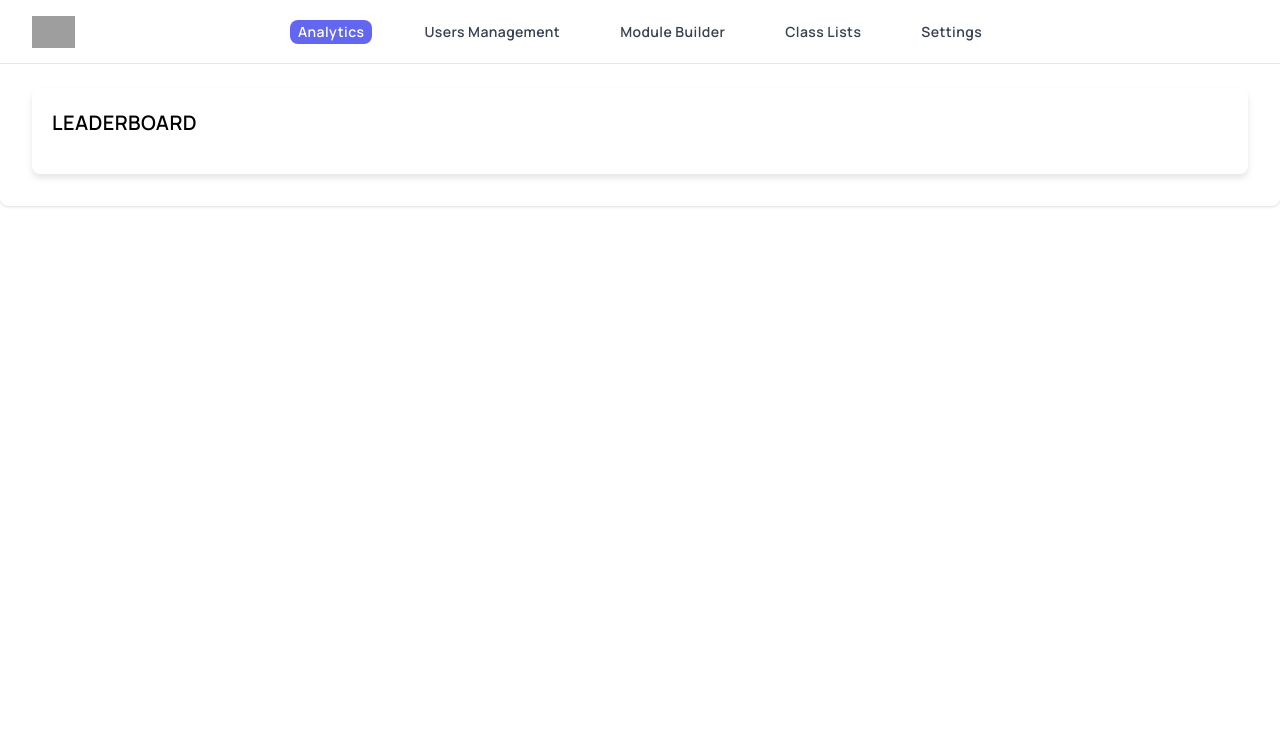
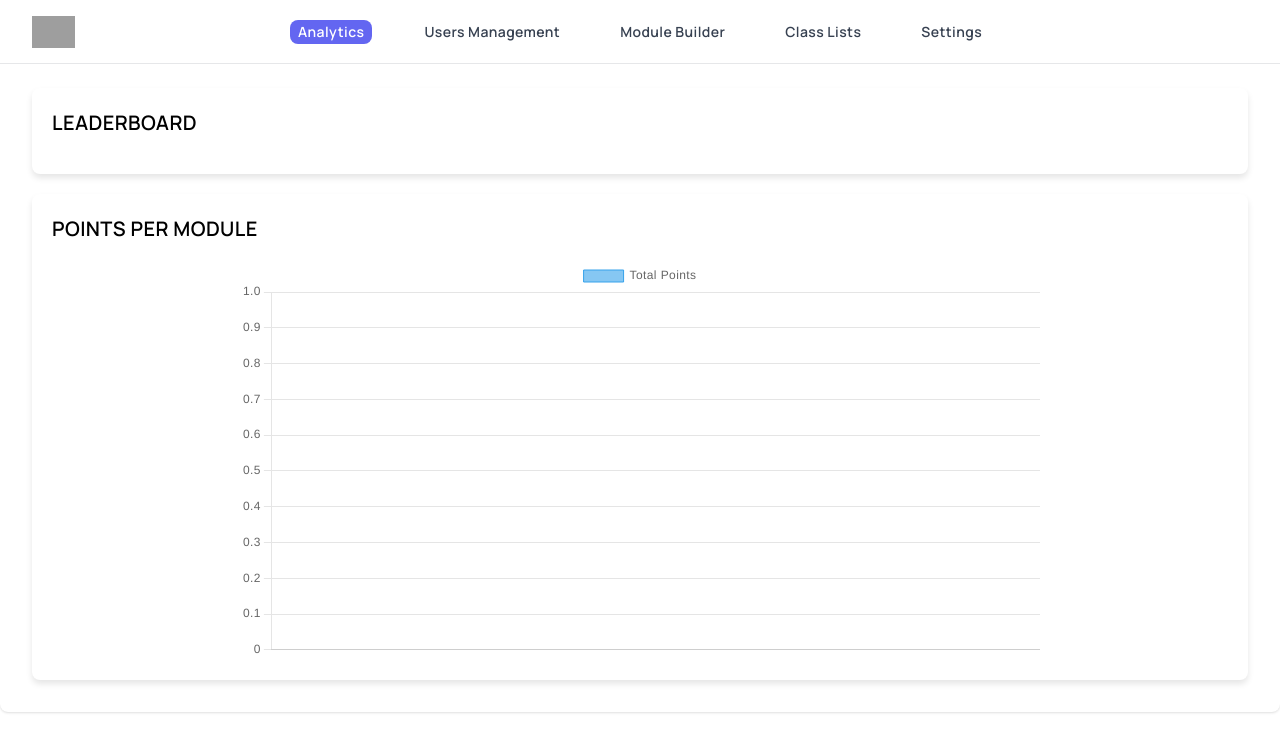
Before and after one commit to aiakane16/read-i, a Django app: page / in a window 1280 px wide. Shown: the top 752 px of the page. Run offline with Django 5.2, Linux system fonts and the light colour scheme; a user stored in the database is signed in; data comes from the database, SQL or seed files in the repository; data that the repository does not hold is empty; parts of the project's set-up code (start-up, migrations or seed data) failed here and were passed over; some libraries are stand-ins or nearby versions; grey boxes are pictures that could not be loaded.

Commit message:
Fix additional bugs

```diff
--- a/apps/templates/homepage.html
+++ b/apps/templates/homepage.html
@@ -34,6 +34,12 @@
         .user-experience {
             color: #4b5563;
         }
+
+        .chart-container {
+            width: 100%;
+            max-width: 800px;
+            margin: auto;
+        }
     </style>
 
     <div class="mx-auto max-w-7xl px-4 sm:px-6 lg:px-8 bg-white rounded-lg shadow py-3 px-1.5 mt-14">
@@ -42,12 +48,50 @@
             <div class="card-content">
                 {% for user in leaderboard %}
                     <div class="list-item">
-                        <a  href="/profile/{{ user.id }}" class="user-name">{{ forloop.counter }}. {{ user.first_name }} {{ user.last_name }}</a>
+                        <a href="/profile/{{ user.id }}" class="user-name">{{ forloop.counter }}. {{ user.first_name }} {{ user.last_name }}</a>
                         <span class="user-experience">{{ user.experience }} points</span>
                     </div>
                 {% endfor %}
             </div>
         </div>
+
+        <div class="card mt-8">
+            <div class="card-header">POINTS PER MODULE</div>
+            <div class="card-content">
+                <div class="chart-container">
+                    <canvas id="moduleChart"></canvas>
+                </div>
+            </div>
+        </div>
     </div>
 
+    <script src="https://cdn.jsdelivr.net/npm/chart.js"></script>
+    <script>
+        const ctx = document.getElementById('moduleChart').getContext('2d');
+        const moduleData = {{ module_points|safe }};
+        const titles = moduleData.map(item => item.title);
+        const points = moduleData.map(item => item.total_points || 0);
+
+        new Chart(ctx, {
+            type: 'bar',
+            data: {
+                labels: titles,
+                datasets: [{
+                    label: 'Total Points',
+                    data: points,
+                    backgroundColor: 'rgba(54, 162, 235, 0.6)',
+                    borderColor: 'rgba(54, 162, 235, 1)',
+                    borderWidth: 1
+                }]
+            },
+            options: {
+                responsive: true,
+                scales: {
+                    y: {
+                        beginAtZero: true
+                    }
+                }
+            }
+        });
+    </script>
 {% endblock %}
--- a/apps/templates/user_profile_template.html
+++ b/apps/templates/user_profile_template.html
@@ -39,8 +39,7 @@
             border-bottom: 1px solid #e5e7eb;
         }
     </style>
-
-    <div class="mx-auto max-w-7xl px-4 sm:px-6 lg:px-8">
+    <div class="mx-auto max-w-7xl px-4 sm:px-6 lg:px-8 mt-14">
         <div class="profile-card">
             <div class="profile-header">User Information</div>
             <div class="profile-item">
--- a/apps/views/views.py
+++ b/apps/views/views.py
@@ -48,6 +48,13 @@ class HomepageView(LoginRequiredMixin, TemplateView):
 
         context["analytics_active"] = True
         context["leaderboard"] = leaderboard_data
+
+            # Points per module
+        module_points = Modules.objects.annotate(
+            total_points=Sum('completed_by_users__user__experience__total_points')
+        ).values('title', 'total_points')
+
+        context["module_points"] = list(module_points)
         return context
 
 
@@ -101,6 +108,7 @@ class UserProfileView(LoginRequiredMixin, TemplateView):
             'section': student.section,
             'experience': user_experience.total_points,
             'completed_modules': completed_modules_data,
+            'is_authenticated': True,
         }
         context['user'] = student_data
         return context
```
